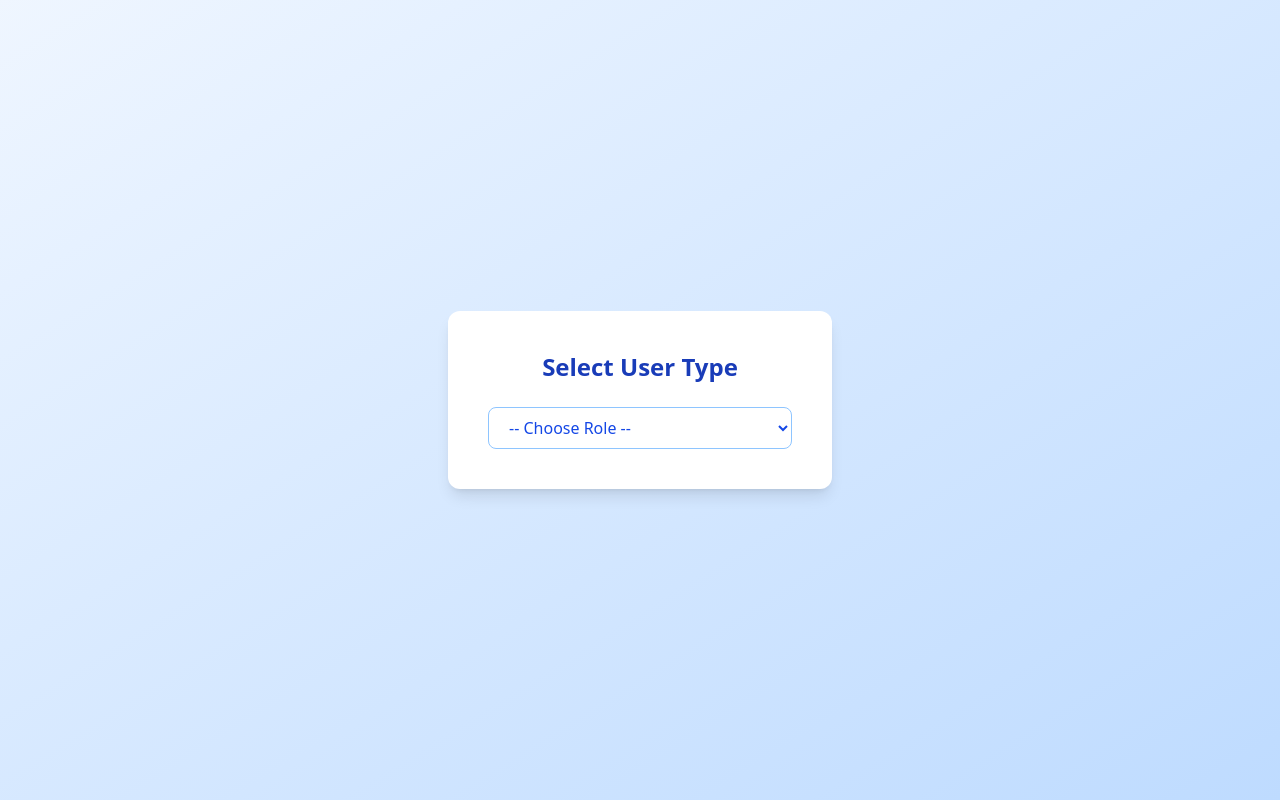
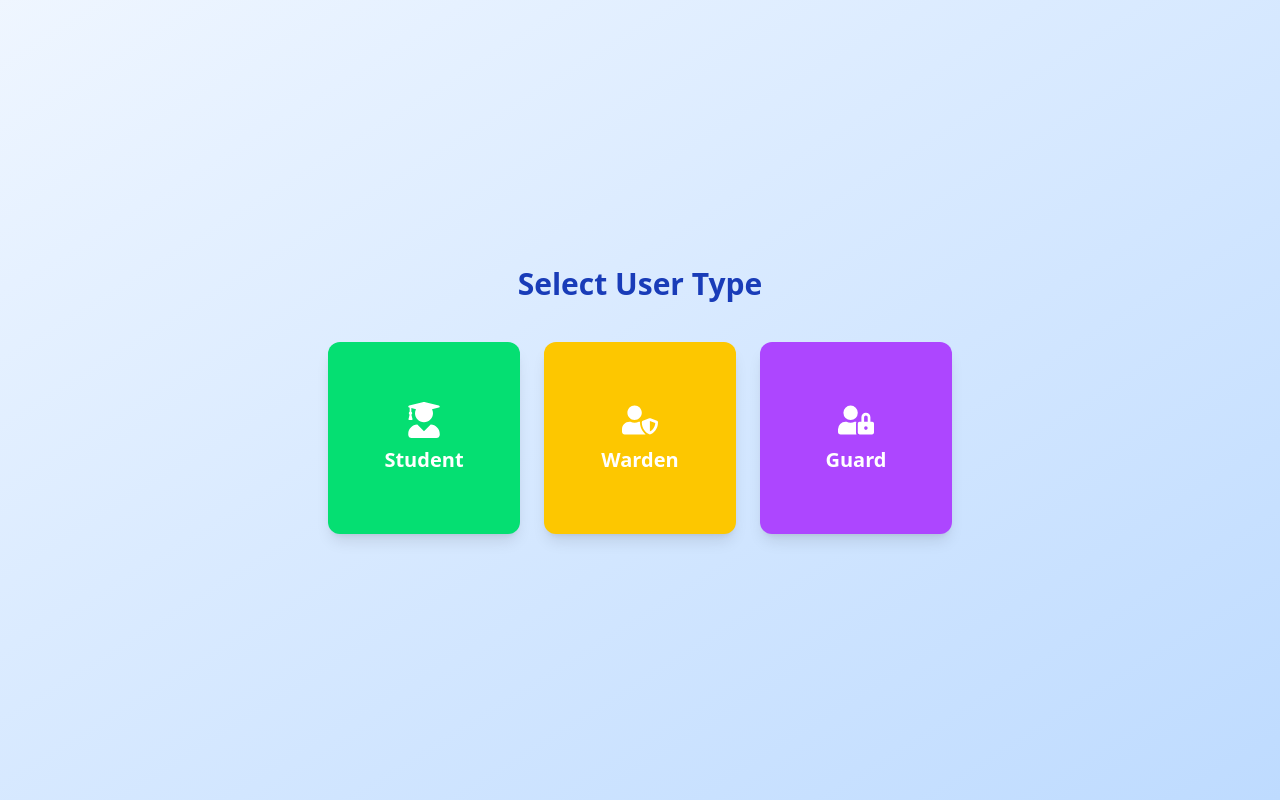
Before and after one commit to shatrughan26/Gate_Pass, a React (Vite) app: page / in a window 1280 px wide. Built offline with nearby package versions, Linux system fonts and the light colour scheme; no server answers.

Commit message:
added ui to select user role

```diff
--- a/package.json
+++ b/package.json
@@ -16,6 +16,7 @@
     "lucide-react": "^0.562.0",
     "react": "^19.2.0",
     "react-dom": "^19.2.0",
+    "react-icons": "^5.5.0",
     "react-qr-code": "^2.0.18",
     "react-router-dom": "^7.11.0",
     "react-toastify": "^11.0.5",
--- a/src/components/Userselect.jsx
+++ b/src/components/Userselect.jsx
@@ -1,33 +1,49 @@
 import { useNavigate } from "react-router-dom";
+import { FaUserGraduate, FaUserShield, FaUserLock } from "react-icons/fa"; // Icons for student, warden, guard
 
 export default function UserSelect() {
   const navigate = useNavigate();
 
-  const handleChange = (e) => {
-    const role = e.target.value;
-
-    if (role === "student") navigate("/student/login");
-    if (role === "warden") navigate("/login");
-    if (role === "guard") navigate("/guard/login");
-  };
+  const roles = [
+    {
+      name: "Student",
+      value: "student",
+      color: "bg-green-400",
+      icon: <FaUserGraduate className="text-4xl text-white mb-2" />,
+      path: "/student/login",
+    },
+    {
+      name: "Warden",
+      value: "warden",
+      color: "bg-yellow-400",
+      icon: <FaUserShield className="text-4xl text-white mb-2" />,
+      path: "/login",
+    },
+    {
+      name: "Guard",
+      value: "guard",
+      color: "bg-purple-500",
+      icon: <FaUserLock className="text-4xl text-white mb-2" />,
+      path: "/guard/login",
+    },
+  ];
 
   return (
     <div className="min-h-screen flex items-center justify-center bg-gradient-to-br from-blue-50 to-blue-200">
-      <div className="bg-white p-6 sm:p-10 rounded-xl shadow-lg w-full max-w-sm text-center">
-        <h2 className="text-2xl font-bold text-blue-800 mb-6">Select User Type</h2>
-
-        <select
-          onChange={handleChange}
-          defaultValue=""
-          className="w-full py-2 px-4 border border-blue-300 rounded-lg text-blue-700 font-medium focus:outline-none focus:ring-2 focus:ring-blue-400 focus:border-blue-500"
-        >
-          <option value="" disabled>
-            -- Choose Role --
-          </option>
-          <option value="student">Student</option>
-          <option value="warden">Warden</option>
-          <option value="guard">Guard</option>
-        </select>
+      <div className="text-center">
+        <h2 className="text-3xl font-bold text-blue-800 mb-10">Select User Type</h2>
+        <div className="flex flex-col sm:flex-row gap-6 justify-center items-center">
+          {roles.map((role) => (
+            <div
+              key={role.value}
+              onClick={() => navigate(role.path)}
+              className={`cursor-pointer ${role.color} rounded-xl shadow-lg w-48 h-48 flex flex-col items-center justify-center transform transition hover:scale-105 hover:shadow-2xl`}
+            >
+              {role.icon}
+              <span className="text-white text-xl font-semibold">{role.name}</span>
+            </div>
+          ))}
+        </div>
       </div>
     </div>
   );
```
Also changed, not shown: 1 other file (tests, documents, lock files or other folders).
